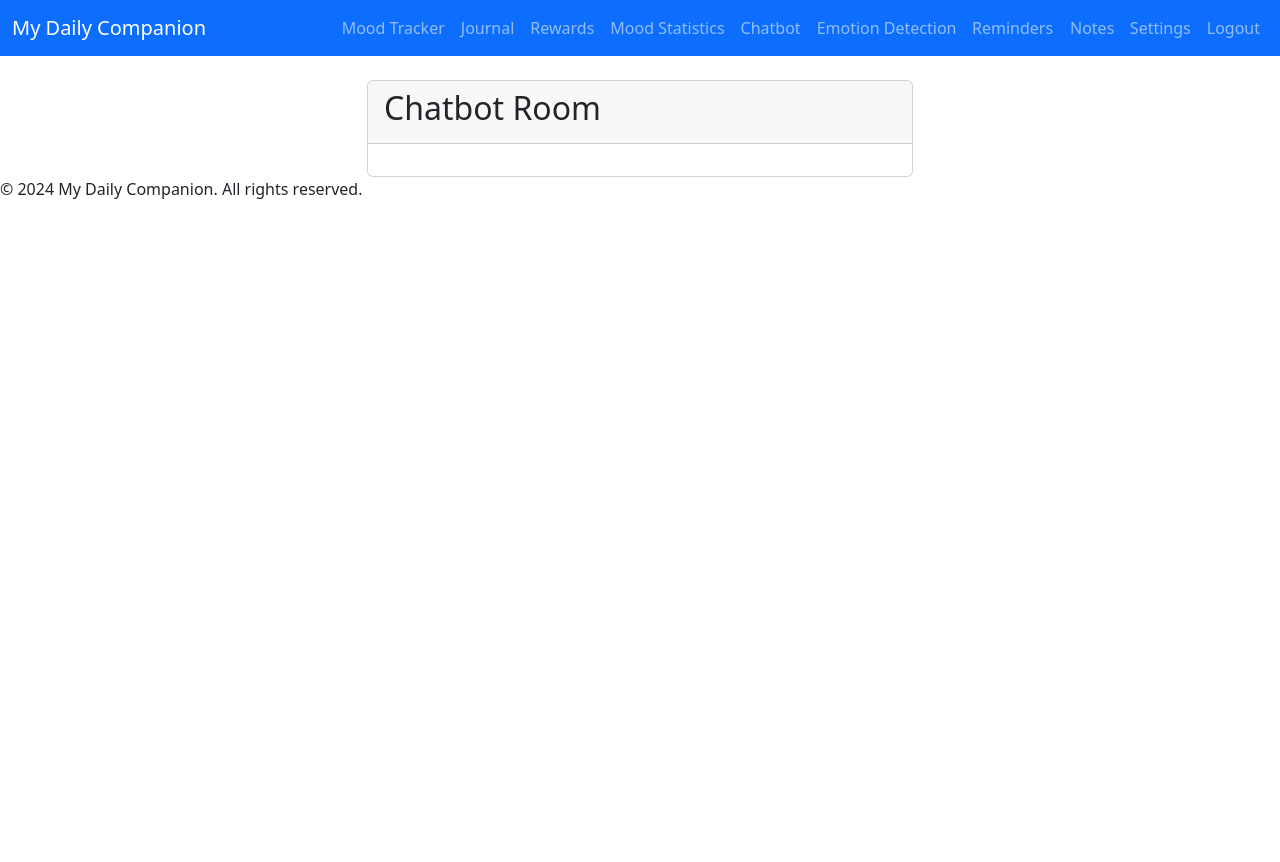
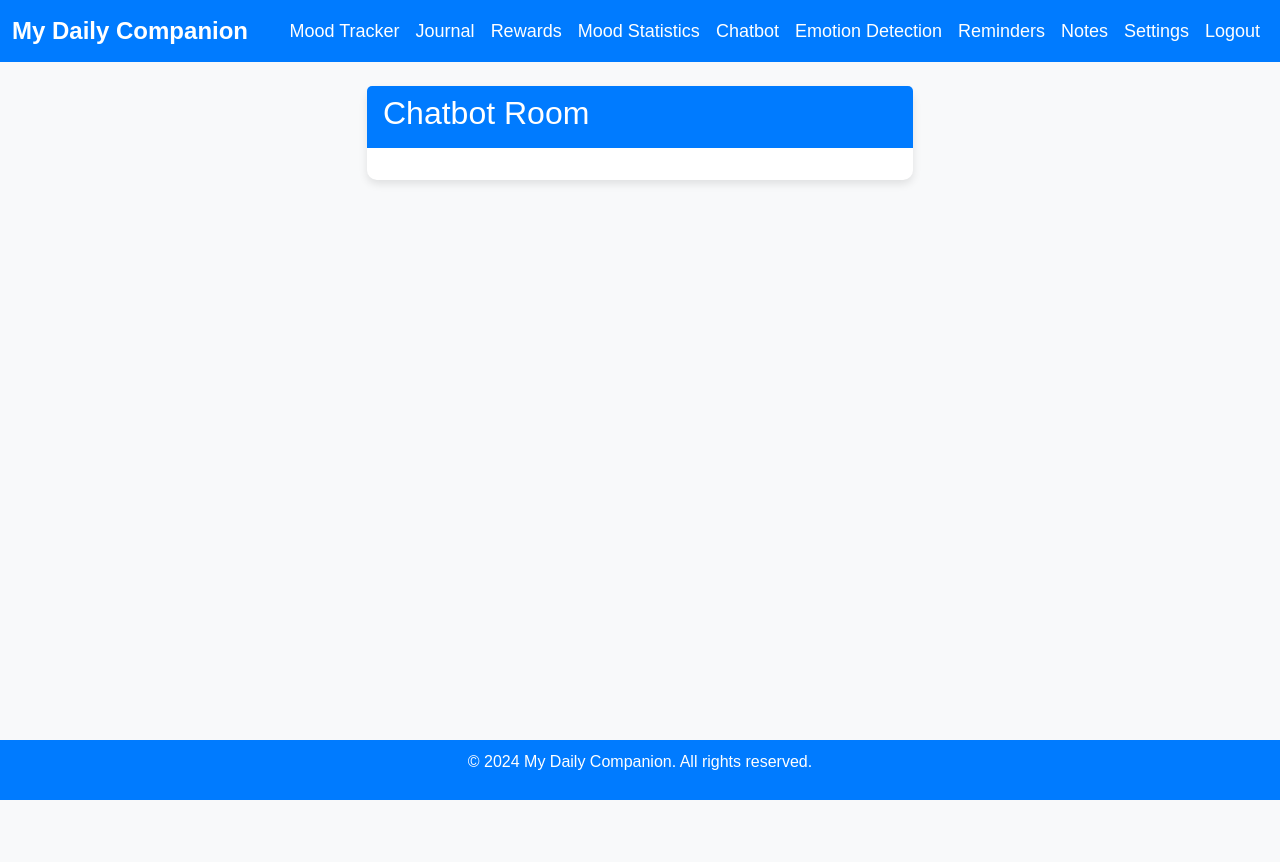
Before and after one commit to Harshit-code-tech/rakhi-2-, a Django app: page /chatbot_room/ in a window 1280 px wide. Before the commit the page ends 199 px from the top, so only its background shows below. Run offline with Django 3.2, Linux system fonts and the light colour scheme; the visitor is signed in with stand-in values (Sample User, id 1).

Commit message:
Update base.html

```diff
--- a/rakhi2/my_daily_companion/app/templates/base.html
+++ b/rakhi2/my_daily_companion/app/templates/base.html
@@ -1,15 +1,69 @@
-{% load static %}
 <!DOCTYPE html>
 <html lang="en">
 <head>
+    {% load static %}
     <meta charset="UTF-8">
     <meta name="viewport" content="width=device-width, initial-scale=1.0">
-    <title>My Daily Companion</title>
-    <link rel="stylesheet" href="https://cdn.jsdelivr.net/npm/bootstrap@5.3.0/dist/css/bootstrap.min.css">
-    <link rel="stylesheet" href="https://unpkg.com/aos@2.3.4/dist/aos.css">
+    <title>{% block title %}My Daily Companion{% endblock %}</title>
+    <link href="https://cdn.jsdelivr.net/npm/bootstrap@5.3.0/dist/css/bootstrap.min.css" rel="stylesheet">
+    <link rel="stylesheet" href="https://cdnjs.cloudflare.com/ajax/libs/font-awesome/5.15.4/css/all.min.css">
+    <link rel="stylesheet" href="https://unpkg.com/aos@2.3.4/dist/aos.css" />
+    <link rel="stylesheet" href="{% static 'css/style.css' %}">
+    <link rel="stylesheet" href="{% static 'css/custom.css' %}">
+    <script src="https://cdn.jsdelivr.net/npm/chart.js@latest/dist/chart.min.js"></script>
+    <script src="https://cdn.jsdelivr.net/npm/chartjs-adapter-date-fns@latest/dist/chartjs-adapter-date-fns.min.js"></script> <!-- Add date adapter -->
+
     <style>
+        body {
+            font-family: 'Arial', sans-serif;
+            background-color: #f8f9fa;
+            color: #333;
+        }
+        .navbar {
+            background-color: #007bff !important;
+            transition: background-color 0.3s ease-in-out;
+        }
+        .navbar .navbar-brand, .navbar .nav-link {
+            color: #fff !important;
+        }
+        .navbar .nav-link:hover {
+            color: #ffc107 !important;
+        }
         .scrolled {
-            background-color: #343a40 !important;
+            background-color: #0056b3 !important;
+        }
+        .page-heading {
+            margin-top: 20px;
+            color: #333;
+            transition: transform 0.3s ease-in-out;
+        }
+        .page-heading:hover {
+            transform: scale(1.05);
+        }
+        .container {
+            margin-top: 20px;
+        }
+        .btn-primary {
+            background-color: #007bff;
+            border: none;
+            transition: background-color 0.3s ease-in-out, transform 0.3s ease-in-out;
+        }
+        .btn-primary:hover {
+            background-color: #0056b3;
+            transform: scale(1.1);
+        }
+        footer {
+            background-color: #007bff;
+            color: #fff;
+            padding: 10px 0;
+            position: fixed;
+            width: 100%;
+            bottom: 0;
+            text-align: center;
+            transition: background-color 0.3s ease-in-out;
+        }
+        footer:hover {
+            background-color: #0056b3;
         }
         .fade-in {
             opacity: 0;
@@ -17,6 +71,12 @@
         }
         .fade-in.visible {
             opacity: 1;
+        }
+        #particles-js {
+            position: absolute;
+            width: 100%;
+            height: 100%;
+            z-index: -1;
         }
     </style>
     {% block extra_head %}{% endblock %}
@@ -46,6 +106,7 @@
             </div>
         </div>
     </nav>
+    <div id="particles-js"></div>
     <div class="container mt-4 fade-in" data-aos="fade-up">
         {% block content %}
             <h1 class="page-heading">{% block page_heading %}{% endblock %}</h1>
@@ -58,11 +119,20 @@
     <script src="https://code.jquery.com/jquery-3.6.0.min.js"></script>
     <script src="https://cdn.jsdelivr.net/npm/bootstrap@5.3.0/dist/js/bootstrap.bundle.min.js"></script>
     <script src="https://unpkg.com/aos@2.3.4/dist/aos.js"></script>
-    <script src="https://cdn.jsdelivr.net/npm/echarts/dist/echarts.min.js"></script> <!-- ECharts script -->
-    {% block extra_scripts %}
-    {% endblock %}
+    <script src="https://cdn.jsdelivr.net/npm/chart.js@latest"></script> <!-- Add this line -->
+    <script src="{% static 'js/particles.min.js' %}"></script> <!-- Ensure this path is correct -->
     <script>
-        $(document).ready(function(){
+        document.addEventListener('DOMContentLoaded', function(){
+            // Initialize particlesJS
+            if (typeof particlesJS !== 'undefined') {
+                particlesJS.load('particles-js', '{% static "js/particles-config.json" %}', function() {
+                    console.log('callback - particles.js config loaded');
+                });
+            } else {
+                console.error('particlesJS is not defined');
+            }
+
+            // Additional initialization
             $('[data-bs-toggle="tooltip"]').tooltip();
             $('.navbar-toggler').click(function() {
                 $(this).toggleClass('active');
@@ -89,5 +159,6 @@
             }, 100);
         });
     </script>
+    {% block extra_scripts %}{% endblock %}
 </body>
 </html>
```
